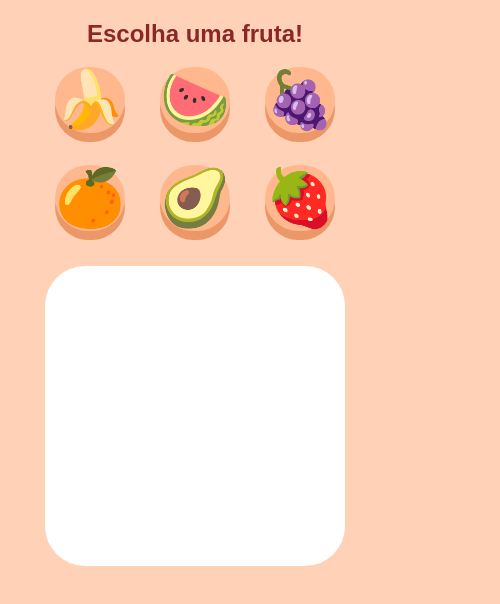
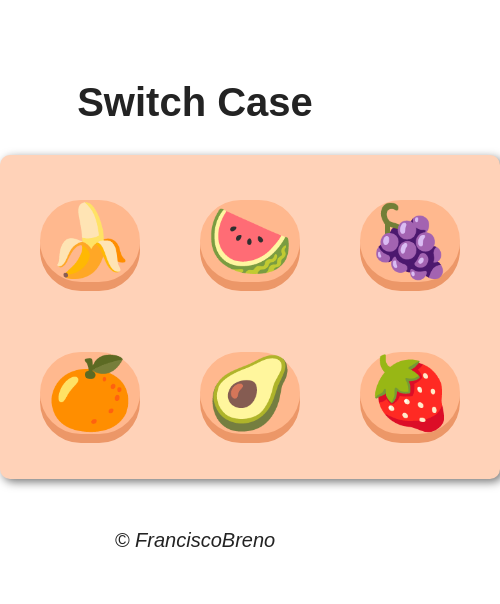
Before and after one commit to BrenoLira01/SwitchCase-JavaScript, a plain HTML site: page index.html in a window 390 px wide. Shown: the whole page, 500 px wide, since content can reach past the window. Drawn offline with Linux system fonts and the light colour scheme.

Commit message:
Alterações no estilo

```diff
--- a/index.html
+++ b/index.html
@@ -1,27 +1,29 @@
 <!DOCTYPE html>
 <html lang="pt-br">
   <head>
-    <meta charset="UTF-8">
-    <meta name="viewport" content="width=device-width, initial-scale=1.0">
+    <meta charset="UTF-8" />
+    <meta name="viewport" content="width=device-width, initial-scale=1.0" />
+    <link rel="icon" href="imagens/icon.png" />
+    <link rel="stylesheet" href="./style/style.css" />
     <title>switch case</title>
-    <link rel="icon" href="imagens/icon.png">
-    <link rel="stylesheet" href="./style/style.css">
   </head>
   <body>
+    <header>
+      <h1>Switch Case</h1>
+    </header>
+    <section>
       <div class="grid-container">
-
-        <h1>Escolha uma fruta!</h1>
-
         <button class="fruta">🍌</button>
         <button class="fruta">🍉</button>
         <button class="fruta">🍇</button>
         <button class="fruta">🍊</button>
         <button class="fruta">🥑</button>
         <button class="fruta">🍓</button>
-
       </div>
-    <button class="cor"></button>
-
+    </section>
+    <footer>
+      <p>&copy; FranciscoBreno</p>
+    </footer>
     <script src="./script/script.js"></script>
   </body>
 </html>
--- a/script/script.js
+++ b/script/script.js
@@ -1,33 +1,32 @@
-let frutas = document.querySelectorAll(".fruta");
+const frutas = document.querySelectorAll(".fruta");
 
 frutas.forEach(function (botao) {
   botao.addEventListener("click", function () {
-
-        let corBotao = document.querySelector(".cor");
-
+    document.querySelector("header").style.color = "white";
+    document.querySelector("footer").style.color = "white";
     switch (botao.innerText) {
       case "🍌":
-                corBotao.style.background = "#fccf3b";
+        document.body.style.backgroundColor = "#f1c329";
         break;
 
       case "🍉":
-                corBotao.style.background = "#F68574";
+        document.body.style.backgroundColor = "#F68574";
         break;
 
       case "🍇":
-                corBotao.style.background = "#835AB8";
+        document.body.style.backgroundColor = "#835AB8";
         break;
 
       case "🍊":
-                corBotao.style.background = "#F8762A";
+        document.body.style.backgroundColor = "#F8762A";
         break;
 
       case "🍓":
-                corBotao.style.background = "#f22d2d";
+        document.body.style.backgroundColor = "#f22d2d";
         break;
 
       case "🥑":
-                corBotao.style.background = "#25de29";
+        document.body.style.backgroundColor = "#24d147";
         break;
 
       default:
--- a/style/style.css
+++ b/style/style.css
@@ -1,22 +1,41 @@
 * {
+  margin: 0;
+  padding: 0;
   box-sizing: border-box;
-  outline: 0;
-  padding: 0;
-  margin: 0;
 }
 
 body {
-  background-color: #ffd2b8;
+  background-color: #fff;
+  font: normal 15pt Arial;
   text-align: center;
 }
 
-h1 {
-  color: rgb(138, 40, 40);
+header {
+  color: #232323;
   text-align: center;
-  font-family: Arial, sans-serif;
-  font-size: 2.5em;
-  margin-top: 4%;
-  margin-bottom: 1%;
+  margin: 80px 0 30px;
+}
+
+section {
+  background-color: #ffd2b8;
+  border-radius: 10px;
+  padding: 15px;
+  width: 500px;
+  margin: auto;
+  box-shadow: 3px 3px 10px #00000089;
+}
+
+footer {
+  color: #232323;
+  text-align: center;
+  font-style: italic;
+  margin-top: 50px;
+}
+
+.grid-container {
+  display: grid;
+  grid-template-columns: repeat(3, 1fr);
+  grid-gap: 10px;
 }
 
 .fruta {
@@ -25,7 +44,7 @@ h1 {
   border-radius: 50px;
   box-shadow: 0 9px 0 0 #ec9768;
   font-size: 3.5em;
-  margin: 1.5%;
+  margin: 30px 25px 30px;
   cursor: pointer;
   transition: transform 0.1s ease-in-out;
 }
@@ -33,31 +52,3 @@ h1 {
 .fruta:active {
   transform: translateY(4px);
 }
-
-.cor {
-  background-color: white;
-  color: black;
-  border: solid rgb(105, 37, 37);
-  width: 400px;
-  height: 400px;
-  margin-top: 20px;
-  border-radius: 40px;
-  border: none;
-}
-
-@media (max-width: 768px) {
-  h1 {
-    margin-top: 20px;
-    font-size: 1.5em;
-  }
-
-  .fruta {
-    font-size: 3.5em;
-    margin: 4%;
-  }
-
-  .cor {
-    width: 300px;
-    height: 300px;
-  }
-}
```
Also changed, not shown: imagens/switch_case.png, 1 other file. Lines whose indentation alone changed are shown as unchanged.
